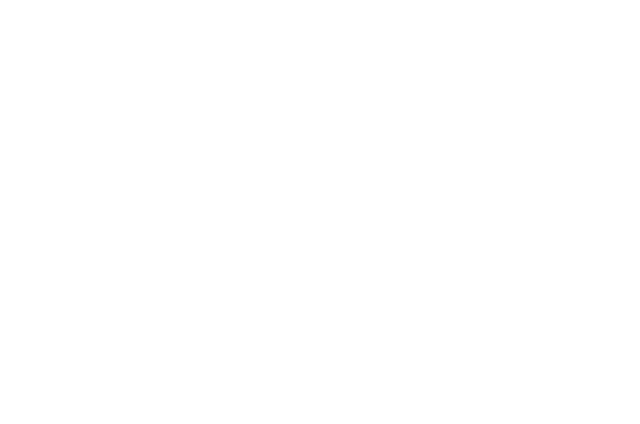
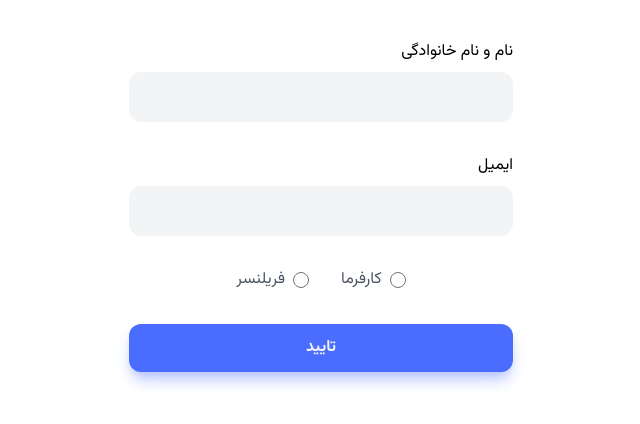
Before and after one commit to maryamer/FTH-Freelancing-App, a React (Vite) app: page /complete-profile in a window 1280 px wide. Before the commit this address had no page. Shown: the top 424 px of the page, without its empty margins (418-1058 px from the left). Built offline with nearby package versions, Linux system fonts and the light colour scheme.

Commit message:
complete-profile

```diff
--- a/package.json
+++ b/package.json
@@ -21,6 +21,7 @@
     "react-router-dom": "^6.17.0"
   },
   "devDependencies": {
+    "@tailwindcss/forms": "^0.5.6",
     "@types/react": "^18.2.15",
     "@types/react-dom": "^18.2.7",
     "@vitejs/plugin-react": "^4.0.3",
--- a/src/App.jsx
+++ b/src/App.jsx
@@ -2,6 +2,7 @@
 import Auth from "./pages/Auth";
 import { QueryClient, QueryClientProvider } from "@tanstack/react-query";
 import { Toaster } from "react-hot-toast";
+import CompleteProfile from "./pages/CompleteProfile";
 
 const queryClient = new QueryClient();
 
@@ -12,6 +13,7 @@
       <div className="container xl:max-w-screen-xl">
         <Routes>
           <Route path="/auth" element={<Auth />} />
+          <Route path="/complete-profile" element={<CompleteProfile />} />
         </Routes>
       </div>
     </QueryClientProvider>
--- a/src/features/authentication/CheckOTPForm.jsx
+++ b/src/features/authentication/CheckOTPForm.jsx
@@ -6,6 +6,7 @@
 import { useNavigate } from "react-router-dom";
 import { HiArrowRight } from "react-icons/hi";
 import { CiEdit } from "react-icons/ci";
+import Loading from "../../ui/Loading";
 
 const RESEND_TIME = 90;
 
@@ -14,7 +15,7 @@
   const [time, setTime] = useState(RESEND_TIME);
   const navigate = useNavigate();
 
-  const { isPending, error, data, mutateAsync } = useMutation({
+  const { isPending, mutateAsync } = useMutation({
     mutationFn: checkOtp,
   });
 
@@ -79,7 +80,15 @@
             borderRadius: "0.5rem",
           }}
         />
-        <button className="btn btn--primary w-full">تایید</button>
+        <div>
+          {isPending ? (
+            <Loading />
+          ) : (
+            <button type="submit" className="btn btn--primary w-full">
+              تایید
+            </button>
+          )}
+        </div>
       </form>
     </div>
   );
--- /dev/null
+++ b/src/features/authentication/CompleteProfileFrom.jsx
@@ -0,0 +1,81 @@
+import { useState } from "react";
+import TextField from "../../ui/TextField";
+import RadioInput from "../../ui/RadioInput";
+import { useMutation } from "@tanstack/react-query";
+import { completeProfile } from "../../services/authService";
+import { toast } from "react-hot-toast";
+import Loading from "../../ui/Loading";
+
+function CompleteProfileFrom() {
+  const [name, setName] = useState("");
+  const [email, setEmail] = useState("");
+  const [role, setRole] = useState("");
+
+  const { mutateAsync, isPending } = useMutation({
+    mutationFn: completeProfile,
+  });
+
+  const handlSubmit = async (e) => {
+    e.preventDefault();
+    console.log(name, email);
+    try {
+      const { user, message } = await mutateAsync({ name, email, role });
+      console.log(user, message);
+      // role => push to profile !!!
+      // status => 0,
+      // check user status to push to profile or not
+      toast.success(message);
+    } catch (error) {
+      toast.error(error?.response?.data?.message);
+    }
+  };
+
+  return (
+    <div className="flex justify-center pt-10">
+      <div className="w-full sm:max-w-sm">
+        <form className="space-y-8" onSubmit={handlSubmit}>
+          <TextField
+            label="نام و نام خانوادگی"
+            name="name"
+            onChange={(e) => setName(e.target.value)}
+            value={name}
+          />
+          <TextField
+            label="ایمیل"
+            name="email"
+            onChange={(e) => setEmail(e.target.value)}
+            value={email}
+          />
+          <div className="flex items-center justify-center gap-x-8">
+            <RadioInput
+              label="کارفرما"
+              value="OWNER"
+              onChange={(e) => setRole(e.target.value)}
+              id="OWNER"
+              name="role"
+              checked={role === "OWNER"}
+            />
+            <RadioInput
+              label="فریلنسر"
+              value="FREELANCER"
+              onChange={(e) => setRole(e.target.value)}
+              id="FREELANCER"
+              name="role"
+              checked={role === "FREELANCER"}
+            />
+          </div>
+          <div>
+            {isPending ? (
+              <Loading />
+            ) : (
+              <button type="submit" className="btn btn--primary w-full">
+                تایید
+              </button>
+            )}
+          </div>
+        </form>
+      </div>
+    </div>
+  );
+}
+export default CompleteProfileFrom;
--- /dev/null
+++ b/src/pages/CompleteProfile.jsx
@@ -0,0 +1,6 @@
+import CompleteProfileFrom from "../features/authentication/CompleteProfileFrom";
+
+function CompleteProfile() {
+  return <CompleteProfileFrom />;
+}
+export default CompleteProfile;
--- a/src/services/authService.js
+++ b/src/services/authService.js
@@ -7,3 +7,8 @@
 export function checkOtp(data) {
   return http.post("/user/check-otp", data).then(({ data }) => data.data);
 }
+
+
+export function completeProfile(data) {
+  return http.post("/user/complete-profile", data).then(({ data }) => data.data);
+}
--- /dev/null
+++ b/src/ui/RadioInput.jsx
@@ -0,0 +1,17 @@
+function RadioInput({ label, value, onChange, name, id, checked }) {
+  return (
+    <div className="flex items-center gap-x-2 text-secondary-600">
+      <input
+        className="cursor-pointer w-4 h-4 form-radio text-primary-900 focus:ring-primary-900 focus:ring-1"
+        type="radio"
+        name={name}
+        id={id}
+        value={value}
+        onChange={onChange}
+        checked={checked}
+      />
+      <label htmlFor="OWNER">{label}</label>
+    </div>
+  );
+}
+export default RadioInput;
--- a/tailwind.config.js
+++ b/tailwind.config.js
@@ -1,6 +1,7 @@
 /** @type {import('tailwindcss').Config} */
 
 import { fontFamily } from "tailwindcss/defaultTheme";
+import tailwindFormPlugin from "@tailwindcss/forms";
 
 function withOpacity(variableName) {
   return ({ opacityValue }) => {
@@ -51,5 +52,9 @@
       },
     },
   },
-  plugins: [],
+  plugins: [
+    tailwindFormPlugin({
+      strategy: "class",
+    }),
+  ],
 };
```
Also changed, not shown: .eslintrc.cjs, 1 other file (tests, documents, lock files or other folders).
